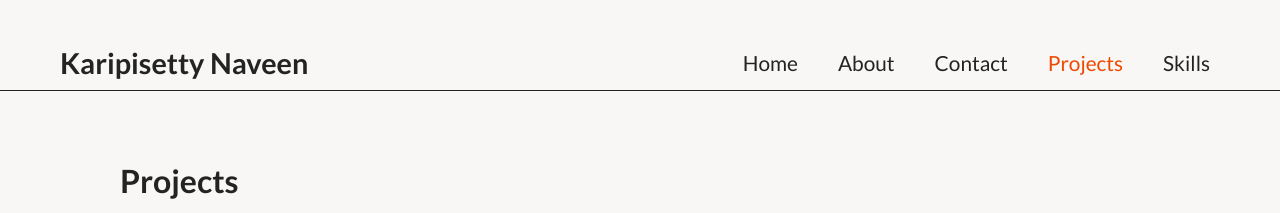
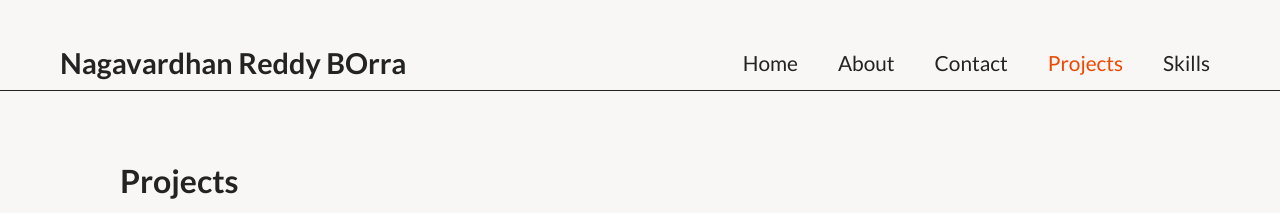
Before and after one commit to NagavardhanReddy18/myportfol, a plain HTML site: page projects-page/projects.html in a window 1280 px wide. Shown: the top 213 px of the page. Drawn offline with Linux system fonts and the light colour scheme; a web font is replaced by a local one.

Commit message:
Update projects.html

```diff
--- a/projects-page/projects.html
+++ b/projects-page/projects.html
@@ -19,7 +19,7 @@
   <body>
     <header>
       <nav>
-        <h1 id="nav-brand"><a href="../index.html">Karipisetty Naveen</a></h1>
+        <h1 id="nav-brand"><a href="../index.html">Nagavardhan Reddy BOrra</a></h1>
         <button class="hamburger" onclick="toggleMenu()">☰</button>
         <ul>
           <li><a href="../index.html">Home</a></li>
```
